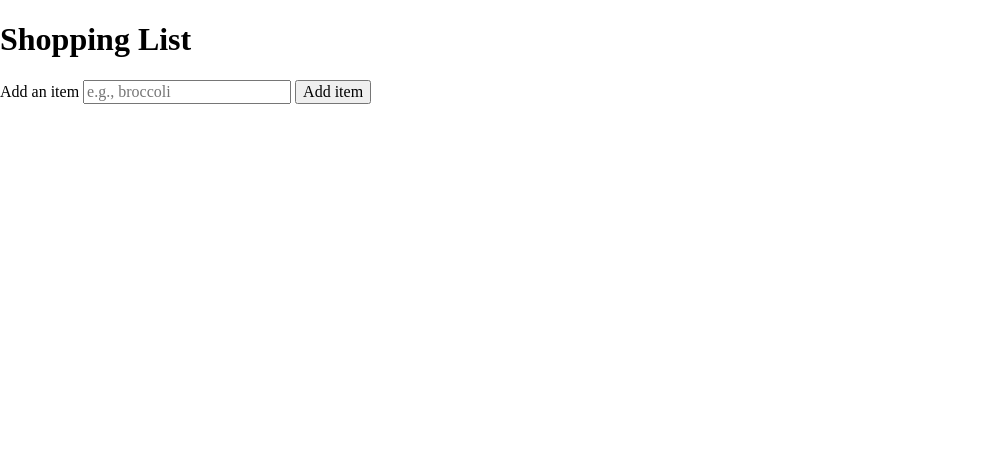
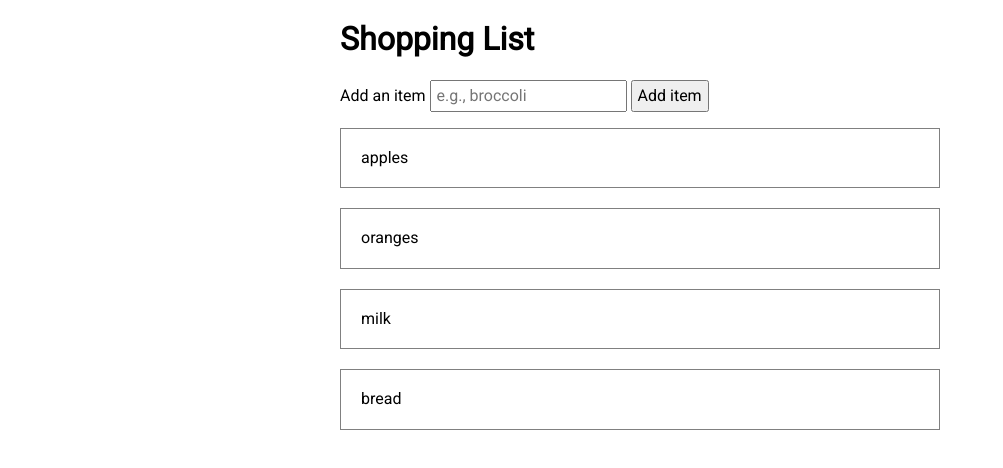
Before and after one commit to thinkful-ei21/shopping-solo-sonya, a plain HTML site: page index.html in a window 1280 px wide. Shown: the whole page, without its empty margins (0-1003 px from the left). Drawn offline with nearby package versions, Linux system fonts and the light colour scheme.

Commit message:
generating

```diff
--- a/index.html
+++ b/index.html
@@ -5,7 +5,7 @@
   <title>Shopping List</title>
   <link rel="stylesheet" href="https://cdnjs.cloudflare.com/ajax/libs/normalize/4.2.0/normalize.min.css">
   <link href="https://fonts.googleapis.com/css?family=Roboto" rel="stylesheet">
-  <link rel="stylesheet" href="index.css">
+  <link rel="stylesheet" href="main.css">
 </head>
 
 <body>
--- a/index.js
+++ b/index.js
@@ -10,18 +10,23 @@
 // we're pre-adding items to the shopping list so there's
 // something to see when the page first loads.
 const STORE = [
-  {name: "apples", checked: false},
-  {name: "oranges", checked: false},
-  {name: "milk", checked: true},
-  {name: "bread", checked: false}
+  {name: 'apples', checked: false},
+  {name: 'oranges', checked: false},
+  {name: 'milk', checked: true},
+  {name: 'bread', checked: false}
 ];
 
+function generateShoppingItemsString(shoppingList){
+  return `<li>apples</li>
+          <li>oranges</li>
+          <li>milk</li>
+          <li>bread</li>`;
+}
 
 function renderShoppingList() {
-  const shoppingListItemString = '<li>apples</li>';
-  $('.js-shopping-list').html(shoppingListItemsString);
-}
-  console.log('`renderShoppingList` ran');
+  const shoppingListItemString = generateShoppingItemsString(STORE);
+  $('.js-shopping-list').html(shoppingListItemString);
+  //console.log('`renderShoppingList` ran');
 }
 
 
@@ -41,7 +46,7 @@ function handleItemCheckClicked() {
 function handleDeleteItemClicked() {
   // this function will be responsible for when users want to delete a shopping list
   // item
-  console.log('`handleDeleteItemClicked` ran')
+  console.log('`handleDeleteItemClicked` ran');
 }
 
 // this function will be our callback when the page loads. it's responsible for
```
